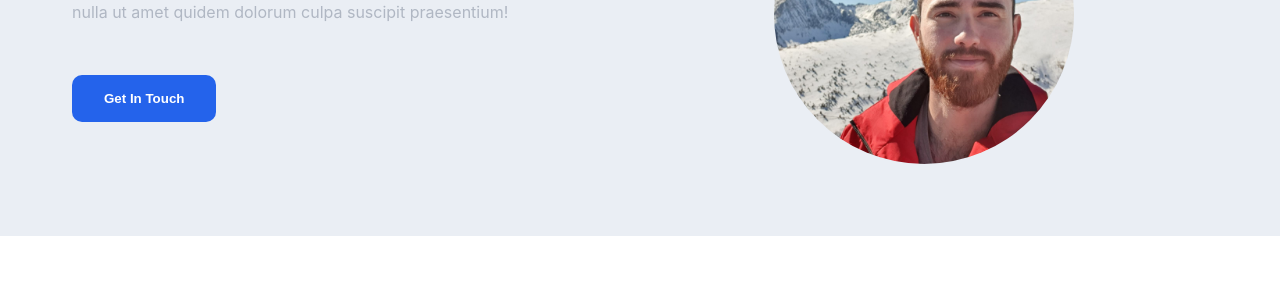
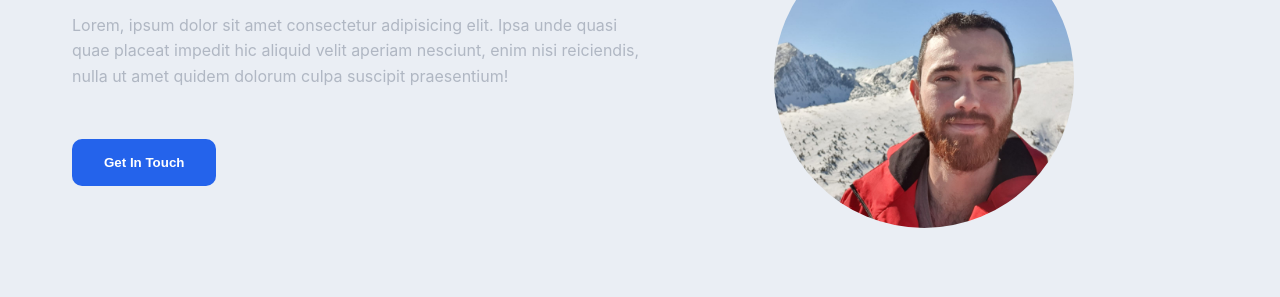
Before and after one commit to itaiglikman/portfolio-elevation-html, a plain HTML site: page index.html in a window 1280 px wide. Shown: the part 216-513 px from the top of the page. Drawn offline with Linux system fonts and the light colour scheme.

Commit message:
fix: push main down to over come the fix header

```diff
--- a/styles.css
+++ b/styles.css
@@ -169,6 +169,8 @@ header
 
 /* main area================================== */
 main {
+  /* overcome the fixed header */
+  padding-top: 4rem;
   flex: 1;
 }
 
@@ -477,7 +479,6 @@ footer {
 }
 
 @media (min-width: 901px) {
-
   /* make burger icon disappear */
   header > .section-container > .header-section > .header-nav > .bar-icon {
     display: none;
```
